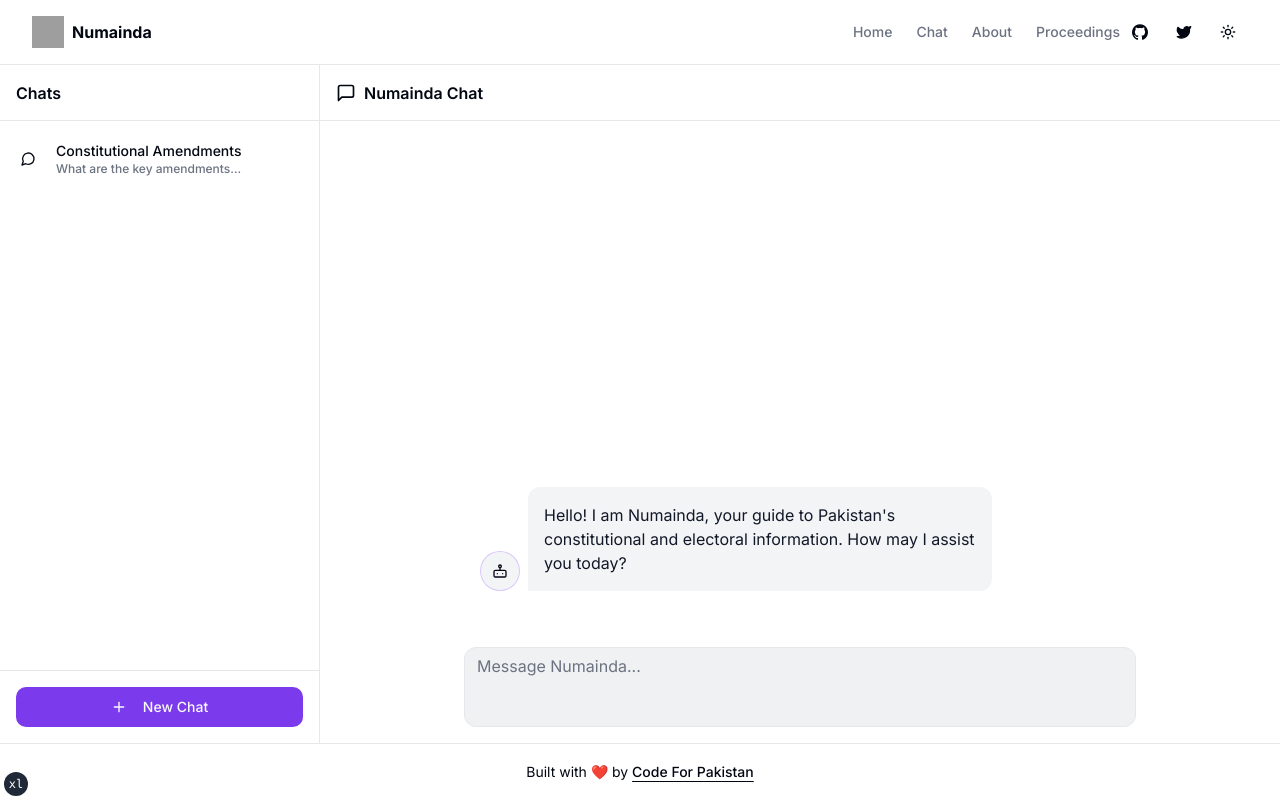
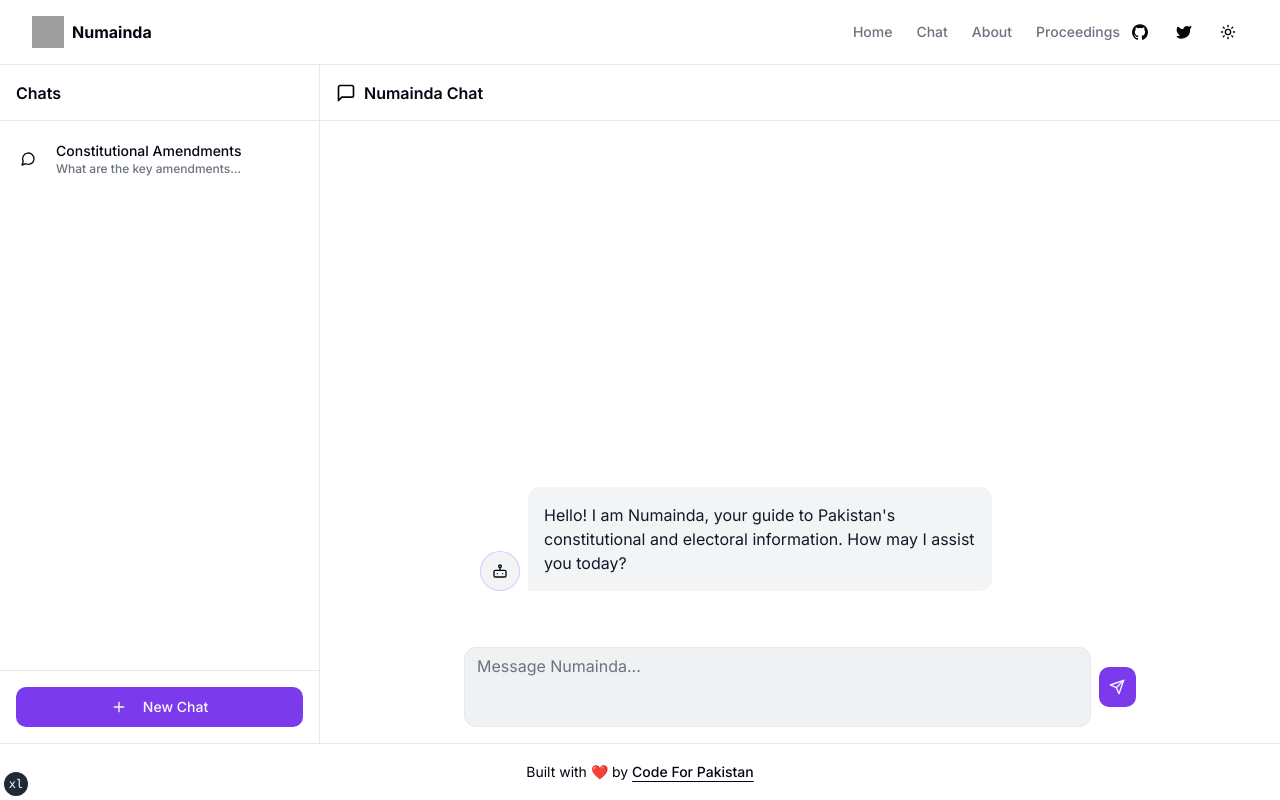
Before and after one commit to tabindaqudrat/Gov-Gpt, a Next.js app: page /chat in a window 1280 px wide. Built offline with nearby package versions, Linux system fonts and the light colour scheme; grey boxes are pictures that could not be loaded.

Commit message:
add send message button

```diff
--- a/app/chat/page.tsx
+++ b/app/chat/page.tsx
@@ -1,45 +1,69 @@
-"use client";
+"use client"
 
-import { useChat } from "ai/react";
-import { cn } from "@/lib/utils";
-import { useEffect, useRef, useState } from "react";
-import { Button } from "@/components/ui/button";
-import { MessageSquare, CopyIcon, RefreshCcw, Bot, User, Menu } from "lucide-react";
-import { ChatBubble, ChatBubbleAction, ChatBubbleAvatar, ChatBubbleMessage } from "@/components/ui/chat/chat-bubble";
-import { ChatInput } from "@/components/ui/chat/chat-input";
-import Markdown from "react-markdown";
-import remarkGfm from "remark-gfm";
-import { MessageThreadsSidebar } from "@/app/components/message-threads-sidebar";
+import { useEffect, useRef, useState } from "react"
+import { useChat } from "ai/react"
+import {
+  Bot,
+  CopyIcon,
+  Menu,
+  MessageSquare,
+  RefreshCcw,
+  SendIcon,
+  User,
+} from "lucide-react"
+import Markdown from "react-markdown"
+import remarkGfm from "remark-gfm"
+
+import { cn } from "@/lib/utils"
+import { Button } from "@/components/ui/button"
+import {
+  ChatBubble,
+  ChatBubbleAction,
+  ChatBubbleAvatar,
+  ChatBubbleMessage,
+} from "@/components/ui/chat/chat-bubble"
+import { ChatInput } from "@/components/ui/chat/chat-input"
+import { MessageThreadsSidebar } from "@/app/components/message-threads-sidebar"
 
 const ChatAiIcons = [
   { icon: CopyIcon, label: "Copy" },
   { icon: RefreshCcw, label: "Refresh" },
-];
+]
 
 export default function ChatPage() {
-  const [isGenerating, setIsGenerating] = useState(false);
-  const [isSidebarOpen, setIsSidebarOpen] = useState(false);
+  const [isGenerating, setIsGenerating] = useState(false)
+  const [isSidebarOpen, setIsSidebarOpen] = useState(false)
 
-  const { messages, input, handleInputChange, handleSubmit, isLoading, reload } = useChat({
+  const {
+    messages,
+    input,
+    handleInputChange,
+    handleSubmit,
+    isLoading,
+    reload,
+  } = useChat({
     api: "/api/chat",
-    initialMessages: [{
+    initialMessages: [
+      {
         id: "welcome",
         role: "assistant",
-      content: "Hello! I am Numainda, your guide to Pakistan's constitutional and electoral information. How may I assist you today?",
-    }],
+        content:
+          "Hello! I am Numainda, your guide to Pakistan's constitutional and electoral information. How may I assist you today?",
+      },
+    ],
     onResponse: (response) => {
-      if (response) setIsGenerating(false);
+      if (response) setIsGenerating(false)
     },
     onError: (error) => {
-      if (error) setIsGenerating(false);
+      if (error) setIsGenerating(false)
     },
-  });
+  })
 
-  const messagesEndRef = useRef<HTMLDivElement>(null);
+  const messagesEndRef = useRef<HTMLDivElement>(null)
 
   useEffect(() => {
-    messagesEndRef.current?.scrollIntoView({ behavior: 'smooth' });
-  }, [messages]);
+    messagesEndRef.current?.scrollIntoView({ behavior: "smooth" })
+  }, [messages])
 
   return (
     <div className="flex flex-col lg:flex-row w-full touch-manipulation">
@@ -72,13 +96,17 @@ export default function ChatPage() {
               className="mb-6"
             >
               <ChatBubbleAvatar
-                  className={message.role === "assistant"
+                className={
+                  message.role === "assistant"
                     ? "bg-primary/10 border border-primary/20"
                     : "bg-muted"
                 }
-                  fallback={message.role === "assistant"
-                    ? <Bot className="h-4 w-4" />
-                    : <User className="h-4 w-4" />
+                fallback={
+                  message.role === "assistant" ? (
+                    <Bot className="h-4 w-4" />
+                  ) : (
+                    <User className="h-4 w-4" />
+                  )
                 }
               />
               <ChatBubbleMessage>
@@ -95,11 +123,12 @@ export default function ChatPage() {
         <div className="p-4">
           <div className="max-w-2xl mx-auto">
             <form
+              className="flex items-center gap-2"
               onSubmit={(e) => {
-                e.preventDefault();
-                if (!input?.trim() || isLoading) return;
-                setIsGenerating(true);
-                handleSubmit(e);
+                e.preventDefault()
+                if (!input?.trim() || isLoading) return
+                setIsGenerating(true)
+                handleSubmit(e)
               }}
             >
               <ChatInput
@@ -107,20 +136,24 @@ export default function ChatPage() {
                 onChange={handleInputChange}
                 placeholder="Message Numainda..."
                 className="w-full rounded-lg border px-3 py-2 text-base bg-slate-500/10"
-                style={{ fontSize: '16px' }}
+                style={{ fontSize: "16px" }}
                 onKeyDown={(e) => {
-                  if (e.key === 'Enter' && !e.shiftKey) {
-                    e.preventDefault();
-                    if (!input?.trim() || isLoading) return;
-                    setIsGenerating(true);
-                    handleSubmit(e);
+                  if (e.key === "Enter" && !e.shiftKey) {
+                    e.preventDefault()
+                    if (!input?.trim() || isLoading) return
+                    setIsGenerating(true)
+                    handleSubmit(e)
                   }
                 }}
               />
+              <Button size="icon">
+                <SendIcon />
+                <span className="sr-only">Send</span>
+              </Button>
             </form>
           </div>
         </div>
       </div>
     </div>
-  );
+  )
 }
```
Also changed, not shown: components/footer.tsx (+5 -2 lines). Lines whose indentation alone changed are shown as unchanged.
